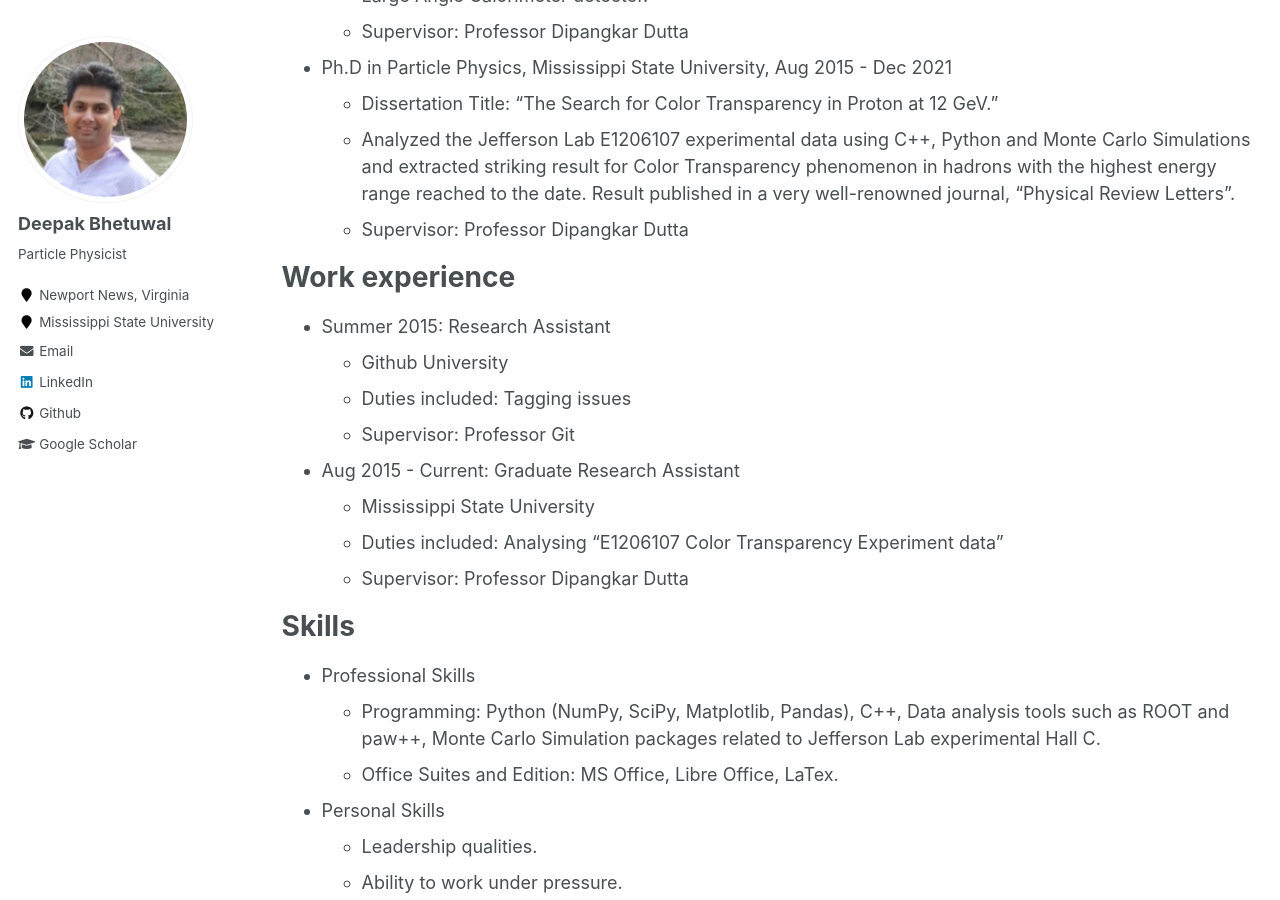
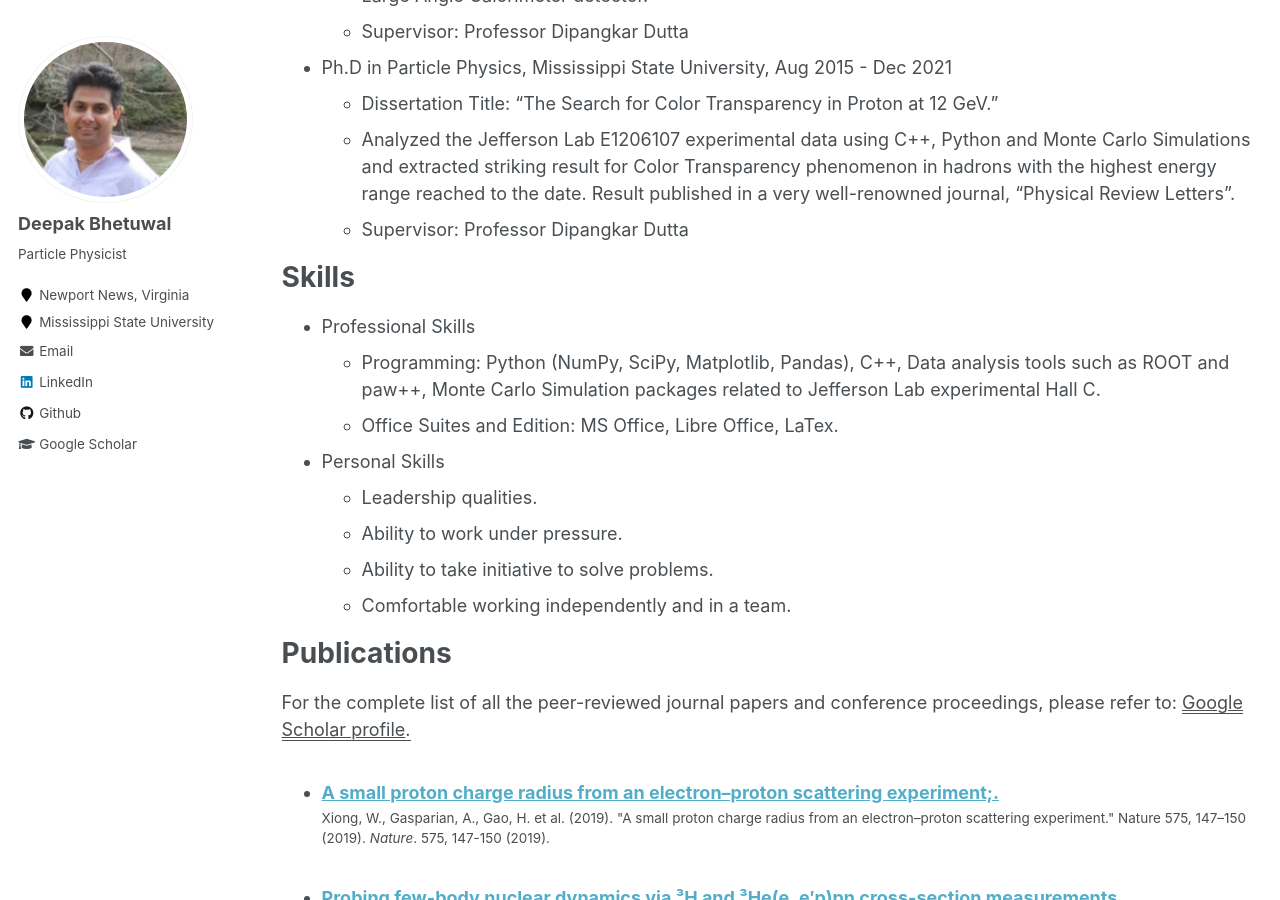
Before and after one commit to dkb208/dkb208.github.io, a Jekyll site: the page built from _pages/cv.md, in a window 1280 px wide and 900 px high, scrolled down 392 px. Built offline with Jekyll 4.4.1, drawn with Linux system fonts in a browser that asks for light colours.

Commit message:
Update cv.md

```diff
--- a/_pages/cv.md
+++ b/_pages/cv.md
@@ -19,18 +19,6 @@ Education
 * Ph.D in Particle Physics, Mississippi State University, Aug 2015 - Dec 2021
   * Dissertation Title: "The Search for Color Transparency in Proton at 12 GeV."
   * Analyzed the Jefferson Lab E1206107 experimental data using C++, Python and Monte Carlo Simulations and extracted striking result for Color Transparency phenomenon in hadrons with the highest energy range reached to the date. Result published in a very well-renowned journal, "Physical Review Letters".
-  * Supervisor: Professor Dipangkar Dutta
-
-Work experience
-======
-* Summer 2015: Research Assistant
-  * Github University
-  * Duties included: Tagging issues
-  * Supervisor: Professor Git
-
-* Aug 2015 - Current: Graduate Research Assistant
-  * Mississippi State University
-  * Duties included: Analysing "E1206107 Color Transparency Experiment data"
   * Supervisor: Professor Dipangkar Dutta
 
 Skills
```
